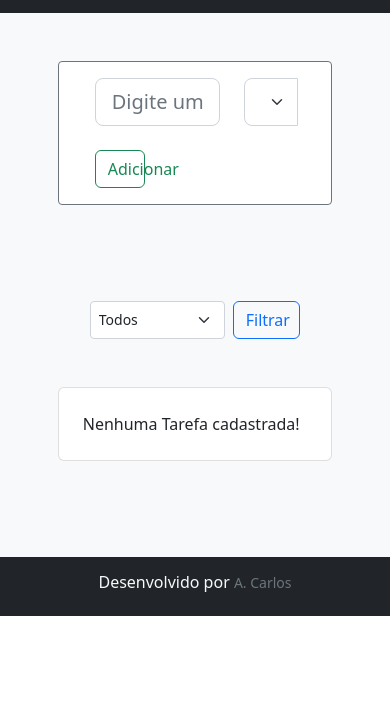
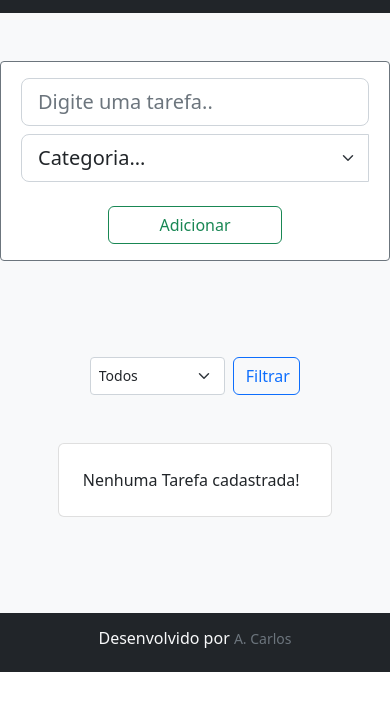
Before and after one commit to carlosaant/todo-list-bsjq, a plain HTML site: page index.html in a window 390 px wide. Shown: the part 91-802 px from the top of the page. Drawn offline with nearby package versions, Linux system fonts and the light colour scheme.

Commit message:
aplicado responsivade elementos container inserção de tarefa

```diff
--- a/index.html
+++ b/index.html
@@ -26,11 +26,11 @@
       class="container bg-light text-dark py-5 d-flex justify-content-center"
     >
       <form
-        class="bg-white border border-secondary w-75 py-3 px-4 rounded-1 row needs-validation"
+        class="bg-white border border-secondary w-md-75 py-3 px-2 rounded-1 row gap-2 gap-md-0 needs-validation"
         id="formTarefas"
         novalidate
       >
-        <div class="col-8">
+        <div class="col-md-8">
           <div class="input-group has-validation">
             <input
               type="text"
@@ -43,7 +43,7 @@
             <div class="invalid-feedback">Digite uma Tarefa.</div>
           </div>
         </div>
-        <div class="col-4">
+        <div class="col-md-4">
           <div class="input-group">
             <select
               class="form-select form-select-lg"
@@ -58,9 +58,11 @@
             <div class="invalid-feedback">Escolha uma categoria.</div>
           </div>
         </div>
-        <div class="col-12 d-flex justify-content-start pt-3">
+        <div
+          class="col-md-8 d-flex justify-content-center justify-content-md-start pt-3"
+        >
           <button
-            class="btn btn-outline-success w-25 mt-2"
+            class="btn btn-outline-success px-3 w-50 mt-md-2"
             type="submit"
             id="button-add-tarefa"
           >
```
